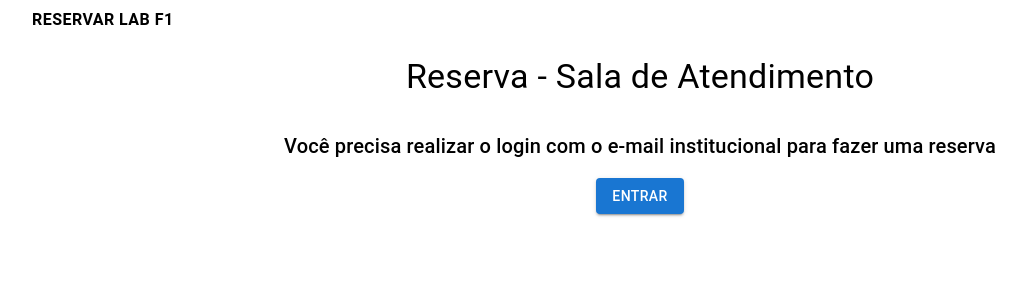
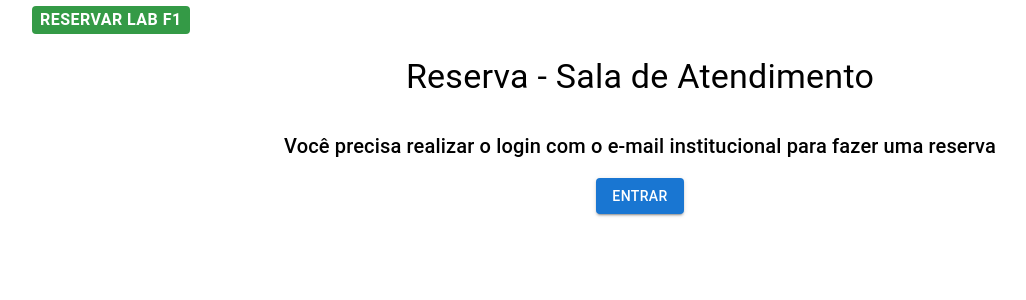
Before and after one commit to bertonni/attendance-room-schedule, a React (Vite) app: page / in a window 1280 px wide. Shown: the top 300 px of the page, without its empty margins (0-1026 px from the left). Built offline with nearby package versions, Linux system fonts and the light colour scheme; no server answers.

Commit message:
applying style to navbar link button

```diff
--- a/src/components/Navbar.jsx
+++ b/src/components/Navbar.jsx
@@ -29,6 +29,7 @@ export default function Navbar() {
   };
 
   const signOut = () => {
+    handleClose();
     logout();
   };
 
@@ -51,20 +52,23 @@ export default function Navbar() {
             variant="button"
             href="https://reserva-labf1.vercel.app/"
             target={"_blank"}
-            color="black"
             sx={{
               fontWeight: 600,
               fontSize: { xs: 14, sm: 16 },
+              color: "white",
               "&:hover": {
-                color: "green",
+                opacity: 0.8,
               },
+              bgcolor: "#349A46",
+              borderRadius: 1,
+              px: 1,
             }}
           >
             Reservar Lab F1
           </Link>
         </Box>
         {user && (
-          <Tooltip title="Account settings">
+          <Tooltip title="Menu">
             <IconButton
               onClick={handleClick}
               size="small"
@@ -84,12 +88,9 @@ export default function Navbar() {
           open={open}
           id="account-menu"
           onClose={handleClose}
-          onClick={handleClose}
         >
-          <MenuItem>
-            <ListItem>
-              <ListItemText>{user.displayName}</ListItemText>
-            </ListItem>
+          <MenuItem disabled>
+            <ListItemText>{user.displayName}</ListItemText>
           </MenuItem>
           <MenuItem onClick={signOut}>
             <ListItemIcon>
--- a/src/components/StaticDatePickerLandscape.jsx
+++ b/src/components/StaticDatePickerLandscape.jsx
@@ -77,6 +77,9 @@ export default function StaticDatePickerLandscape() {
       <PickersDay
         {...pickersDayProps}
         sx={{
+          [`&&.${pickersDayClasses.root}`]: {
+            backgroundColor: 'transparent'
+          },
           [`&&.${pickersDayClasses.selected}`]: {
             backgroundColor: "#349A46",
           },
--- a/src/components/ViewReservations.jsx
+++ b/src/components/ViewReservations.jsx
@@ -63,6 +63,9 @@ export default function ViewReservations() {
       <PickersDay
         {...pickersDayProps}
         sx={{
+          [`&&.${pickersDayClasses.root}`]: {
+            backgroundColor: 'transparent'
+          },
           [`&&.${pickersDayClasses.selected}`]: {
             backgroundColor: "#29b6f6",
           },
--- a/src/main.jsx
+++ b/src/main.jsx
@@ -65,6 +65,7 @@ let theme = createTheme({
           width: "100%",
           marginLeft: 0,
           maxWidth: "800px",
+          backgroundColor: 'transparent',
           "& div:first-of-type div:first-of-type": {
             width: "100%",
             margin: 0,
```
